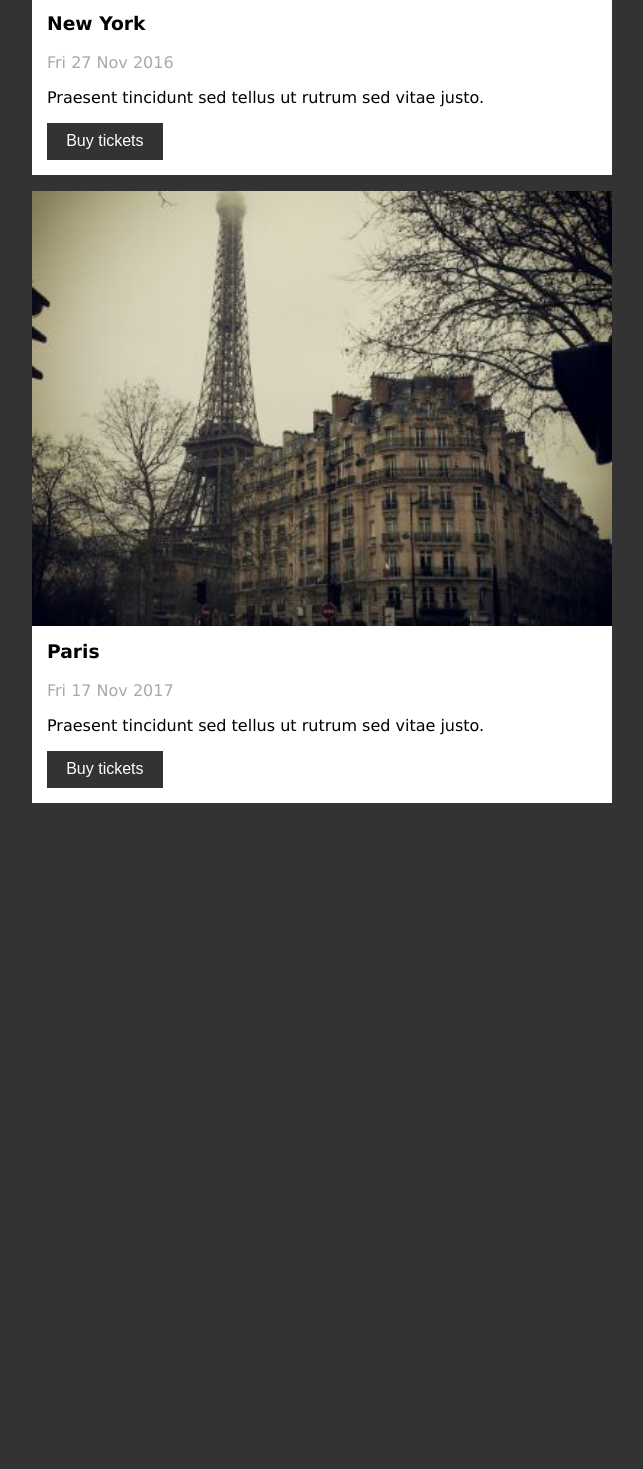
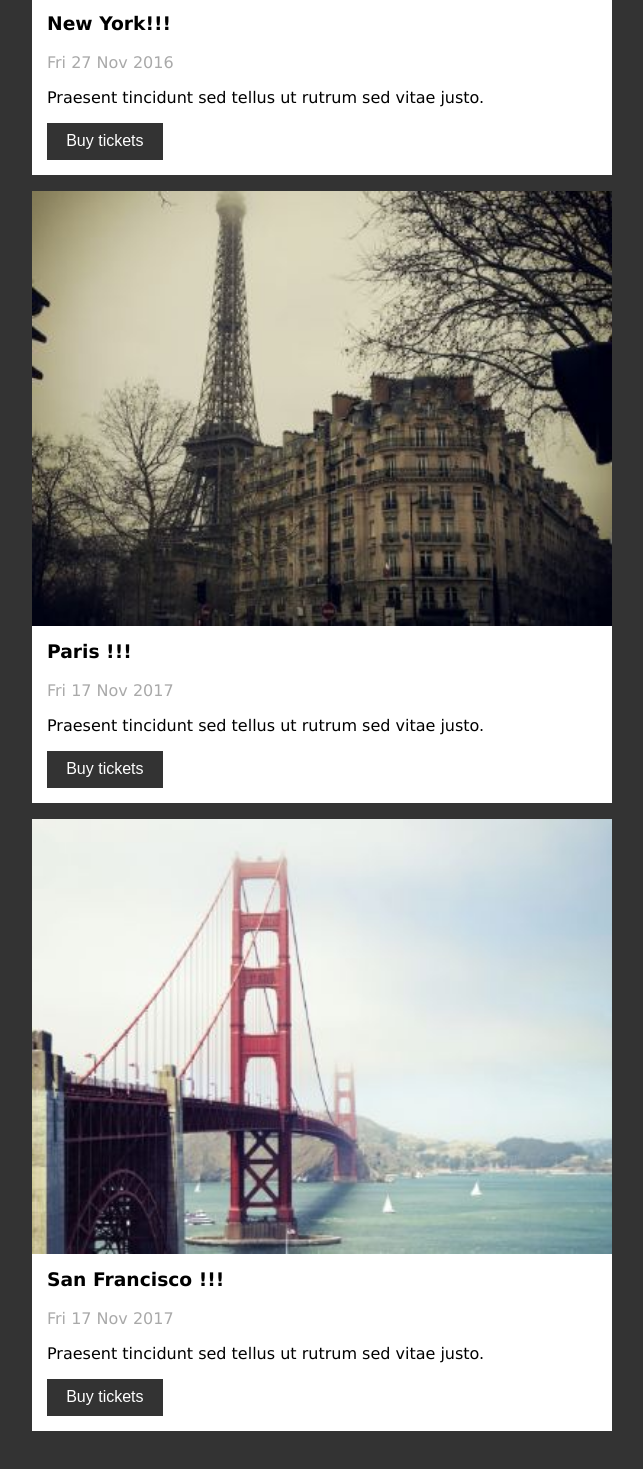
Before and after one commit to MariusCodeAcademy/feu8_1-react-cra, a React (Create React App) app: page / in a window 1280 px wide. Shown: the part 517-1986 px from the top of the page, without its empty margins (318-961 px from the left). Before the commit the page ends 1400 px from the top, so only its background shows below. Built offline with nearby package versions, Linux system fonts and the light colour scheme.

Commit message:
card btns

```diff
--- a/src/App.js
+++ b/src/App.js
@@ -5,23 +5,55 @@ import './style/App.css';
 // funkcinis komponentas yra funkcija prasideda diziaja raide
 // grazina jsx
 function MainBtn() {
-  const username = 'James';
-  // console.log('username ===', username);
-  return <button>My name is {username}</button>;
+  return <button className='btn'>Buy tickets</button>;
 }
 
 function Card1() {
-  const cityName = 'New York';
+  const cityName = 'New York!!!';
   return (
     <article className='singleCard'>
       <img src='/img/newyork.jpg' alt='new york' className='cardImg' />
       <div className='cardInfo'>
-        <h3 className='cardTitle'>New York</h3>
+        <h3 className='cardTitle'>{cityName}</h3>
         <p className='cardDate'>Fri 27 Nov 2016</p>
         <p className='text'>
           Praesent tincidunt sed tellus ut rutrum sed vitae justo.
         </p>
-        <button className='btn'>Buy tickets</button>
+        <MainBtn />
+      </div>
+    </article>
+  );
+}
+
+function Card2() {
+  const cityName = 'Paris !!!';
+  return (
+    <article className='singleCard'>
+      <img src='/img/paris.jpg' alt='new york' className='cardImg' />
+      <div className='cardInfo'>
+        <h3 className='cardTitle'>{cityName}</h3>
+        <p className='cardDate'>Fri 17 Nov 2017</p>
+        <p className='text'>
+          Praesent tincidunt sed tellus ut rutrum sed vitae justo.
+        </p>
+        <MainBtn />
+      </div>
+    </article>
+  );
+}
+
+function Card3() {
+  const cityName = 'San Francisco !!!';
+  return (
+    <article className='singleCard'>
+      <img src='/img/sanfran.jpg' alt='new york' className='cardImg' />
+      <div className='cardInfo'>
+        <h3 className='cardTitle'>{cityName}</h3>
+        <p className='cardDate'>Fri 17 Nov 2017</p>
+        <p className='text'>
+          Praesent tincidunt sed tellus ut rutrum sed vitae justo.
+        </p>
+        <MainBtn />
       </div>
     </article>
   );
@@ -34,21 +66,8 @@ function App() {
     <div className='App container'>
       <div className='cardsList grid3'>
         <Card1 />
-        {/* Card2 */}
-        {/* Card3 */}
-        {/* single card START */}
-        <article className='singleCard'>
-          <img src='/img/paris.jpg' alt='new york' className='cardImg' />
-          <div className='cardInfo'>
-            <h3 className='cardTitle'>Paris</h3>
-            <p className='cardDate'>Fri 17 Nov 2017</p>
-            <p className='text'>
-              Praesent tincidunt sed tellus ut rutrum sed vitae justo.
-            </p>
-            <button className='btn'>Buy tickets</button>
-          </div>
-        </article>
-        {/* single card END */}
+        <Card2 />
+        <Card3 />
       </div>
     </div>
   );
```
